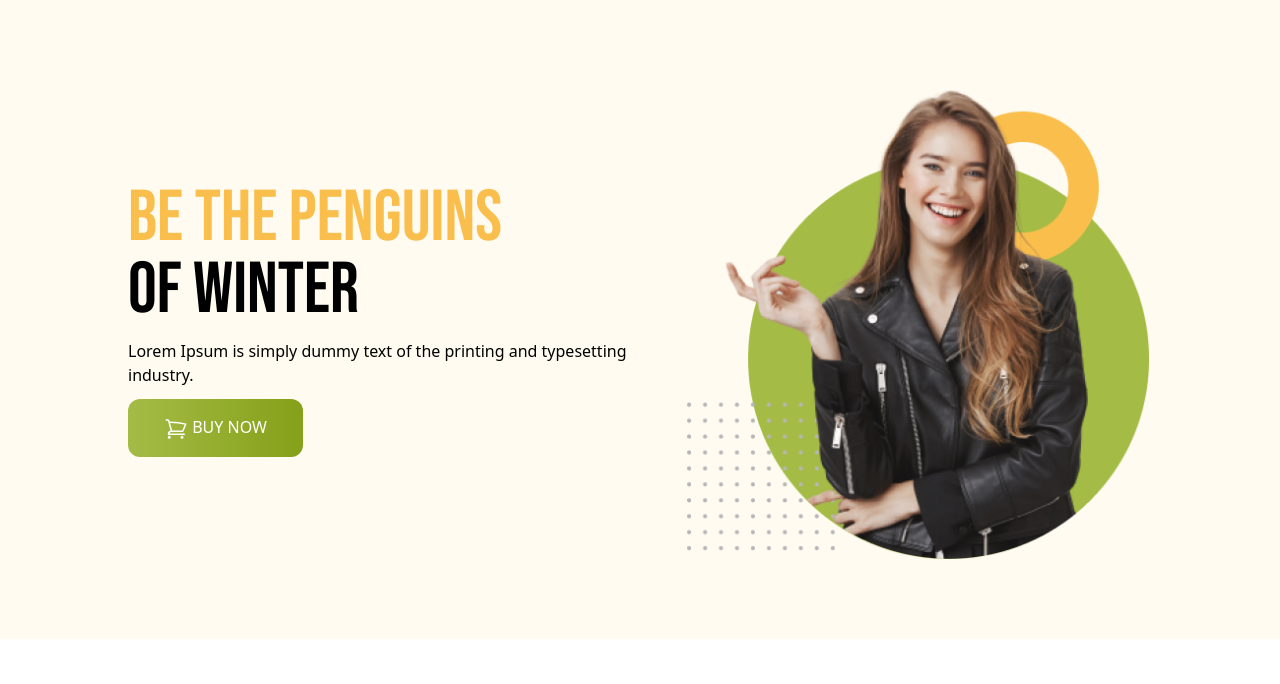
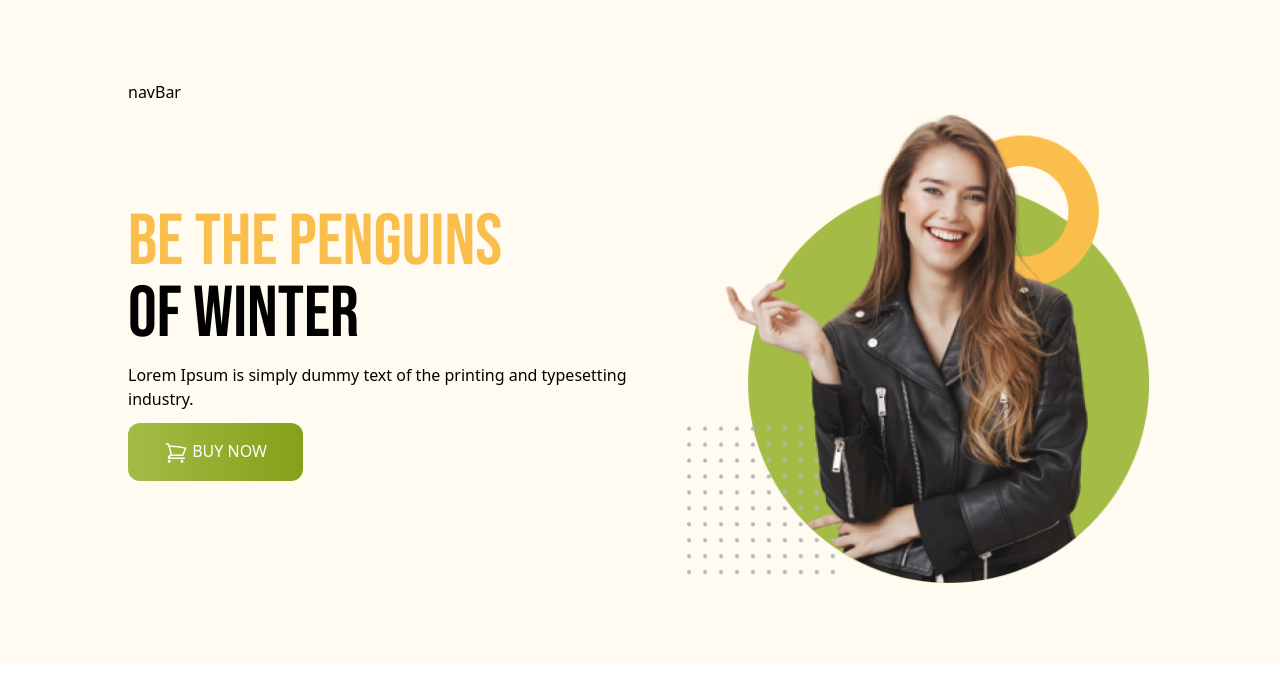
Before and after one commit to zaheenrakib/penguin-fashion, a plain HTML site: page index.html in a window 1280 px wide. Shown: the top 684 px of the page. Drawn offline with nearby package versions, Linux system fonts and the light colour scheme.

Commit message:
Navbar Create

```diff
--- a/index.html
+++ b/index.html
@@ -26,7 +26,7 @@
     <header class="bg-[#FFFBF0] py-20 px-4 md:px-32">
         <!-- Nav Section -->
         <nav>
-
+            <h1>navBar</h1>
         </nav>
 
         <!-- Banner section -->
```
